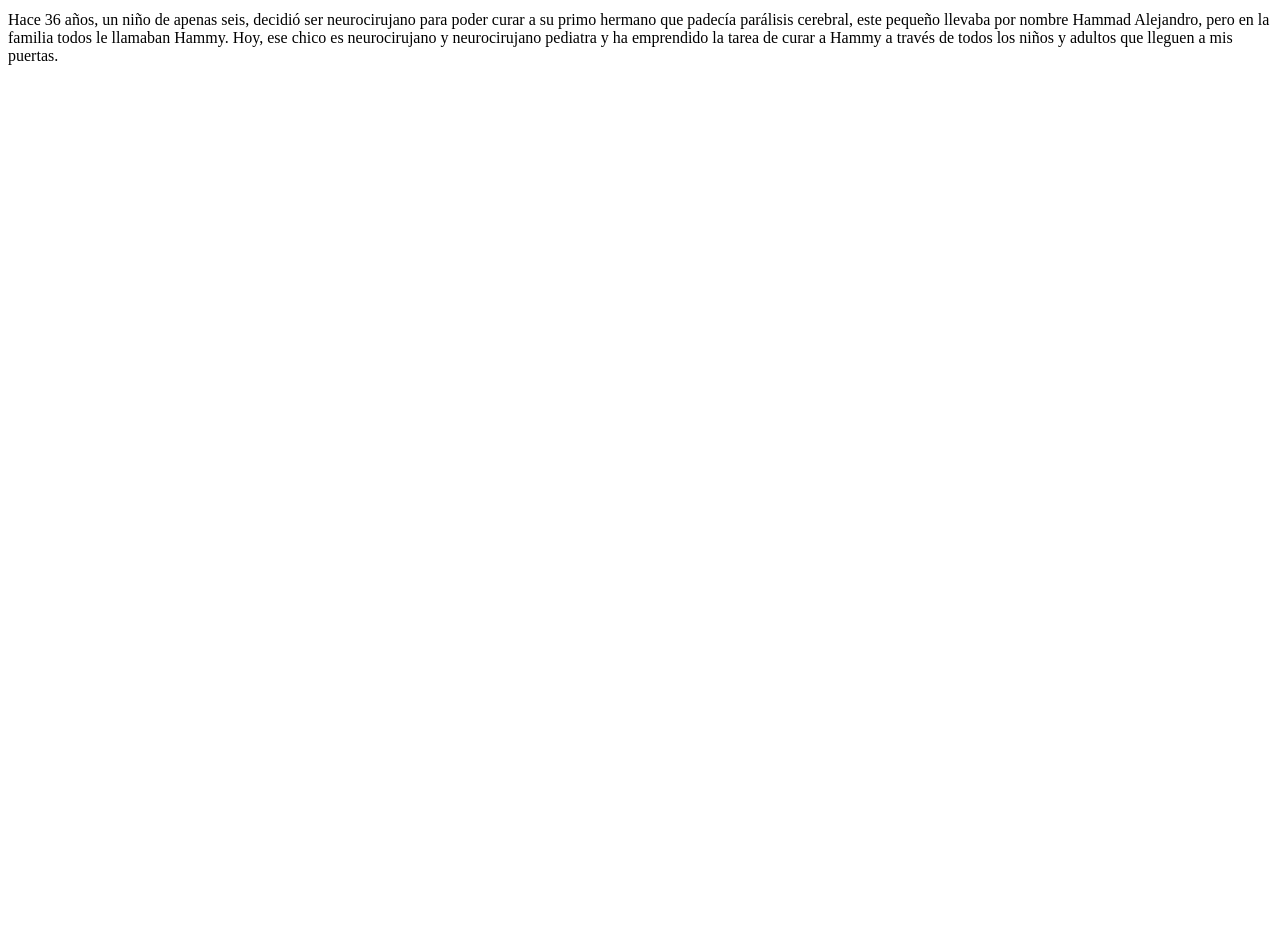
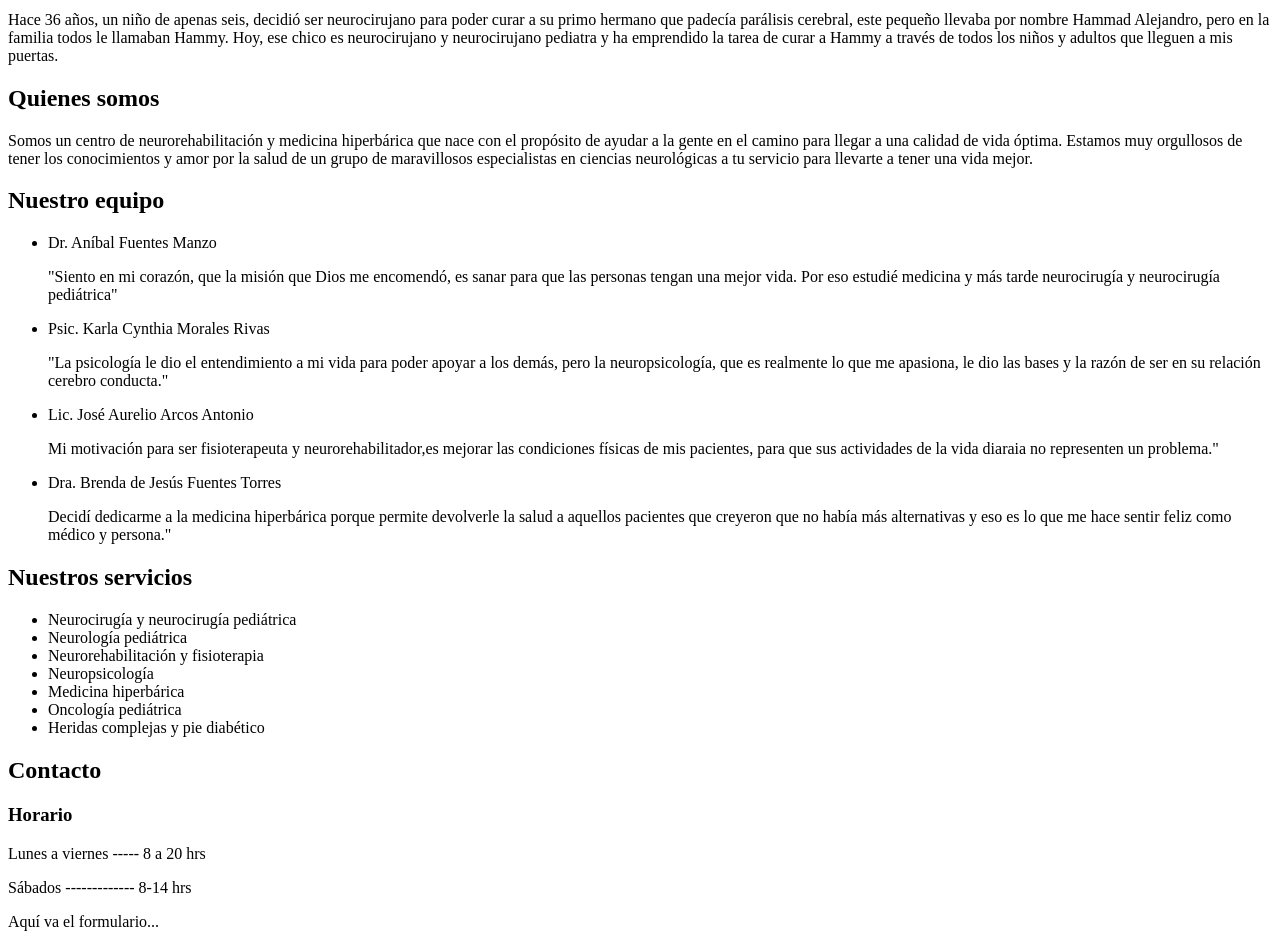
Before and after one commit to ImaFuentes10/Proyecto-Modulo1-FrontEndAI, a plain HTML site: page index.html in a window 1280 px wide. Shown: the part 260-1199 px from the top of the page. Before the commit the page ends 800 px from the top, so only its background shows below. Drawn offline with Linux system fonts and the light colour scheme.

Commit message:
Se añade texto y secciones de 'main'

```diff
--- a/index.html
+++ b/index.html
@@ -12,16 +12,16 @@
       curso de FrontEndAI donde se pone en práctica la estructura básica
       de una página web y las etiquetas semánticas."
     />
-    <meta name="keywords" content="página web, proyecto, HTML, etiquetas semánticas" />
-
+    <meta
+      name="keywords"
+      content="página web, proyecto, HTML, etiquetas semánticas"
+    />
   </head>
 
   <body>
     <header>
       <h1>CenHammy</h1>
-        <nav>
-            FB, IG
-        </nav>
+      <nav>FB, IG</nav>
       <nav>
         <ul>
           <li><a href="#"></a>Inicio</li>
@@ -36,15 +36,77 @@
       <section>
         <h2>De donde provengo...</h2>
         <p>
-                Hace 36 años, un niño de apenas seis, decidió ser neurocirujano para poder
-                curar a su primo hermano que padecía parálisis cerebral, este pequeño llevaba
-                por nombre Hammad Alejandro, pero en la familia todos le llamaban Hammy.
-                Hoy, ese chico es neurocirujano y neurocirujano pediatra y ha emprendido
-                la tarea de curar a Hammy a través de todos los niños y adultos que lleguen
-                a mis puertas.
+          Hace 36 años, un niño de apenas seis, decidió ser neurocirujano para
+          poder curar a su primo hermano que padecía parálisis cerebral, este
+          pequeño llevaba por nombre Hammad Alejandro, pero en la familia todos
+          le llamaban Hammy. Hoy, ese chico es neurocirujano y neurocirujano
+          pediatra y ha emprendido la tarea de curar a Hammy a través de todos
+          los niños y adultos que lleguen a mis puertas.
         </p>
       </section>
+      <section>
+        <h2>Quienes somos</h2>
+        <p>
+          Somos un centro de neurorehabilitación y medicina hiperbárica que nace
+          con el propósito de ayudar a la gente en el camino para llegar a una
+          calidad de vida óptima. Estamos muy orgullosos de tener los
+          conocimientos y amor por la salud de un grupo de maravillosos
+          especialistas en ciencias neurológicas a tu servicio para llevarte a
+          tener una vida mejor.
+        </p>
+      </section>
+      <section>
+        <h2>Nuestro equipo</h2>
+        <ul>
+          <li>Dr. Aníbal Fuentes Manzo</li>
+          <p>
+            "Siento en mi corazón, que la misión que Dios me encomendó, es sanar
+            para que las personas tengan una mejor vida. Por eso estudié
+            medicina y más tarde neurocirugía y neurocirugía pediátrica"
+          </p>
+          <li>Psic. Karla Cynthia Morales Rivas</li>
+          <p>
+            "La psicología le dio el entendimiento a mi vida para poder apoyar a
+            los demás, pero la neuropsicología, que es realmente lo que me
+            apasiona, le dio las bases y la razón de ser en su relación cerebro
+            conducta."
+          </p>
+          <li>Lic. José Aurelio Arcos Antonio</li>
+          <p>
+            Mi motivación para ser fisioterapeuta y neurorehabilitador,es
+            mejorar las condiciones físicas de mis pacientes, para que sus
+            actividades de la vida diaraia no representen un problema."
+          </p>
+          <li>Dra. Brenda de Jesús Fuentes Torres</li>
+          <p>
+            Decidí dedicarme a la medicina hiperbárica porque permite devolverle
+            la salud a aquellos pacientes que creyeron que no había más
+            alternativas y eso es lo que me hace sentir feliz como médico y
+            persona."
+          </p>
+        </ul>
+      </section>
+      <section>
+        <h2>Nuestros servicios</h2>
+        <ul>
+          <li>Neurocirugía y neurocirugía pediátrica</li>
+          <li>Neurología pediátrica</li>
+          <li>Neurorehabilitación y fisioterapia</li>
+          <li>Neuropsicología</li>
+          <li>Medicina hiperbárica</li>
+          <li>Oncología pediátrica</li>
+          <li>Heridas complejas y pie diabético</li>
+        </ul>
+      </section>
+      <section>
+        <h2>Contacto</h2>
+        <h3>Horario</h3>
+        <p>Lunes a viernes ----- 8 a 20 hrs</p>
+        <p>Sábados ------------- 8-14 hrs</p>
+
+        Aquí va el formulario...
+      </section>
+
     </main>
   </body>
-
 </html>
```
Lines whose indentation alone changed are shown as unchanged.
